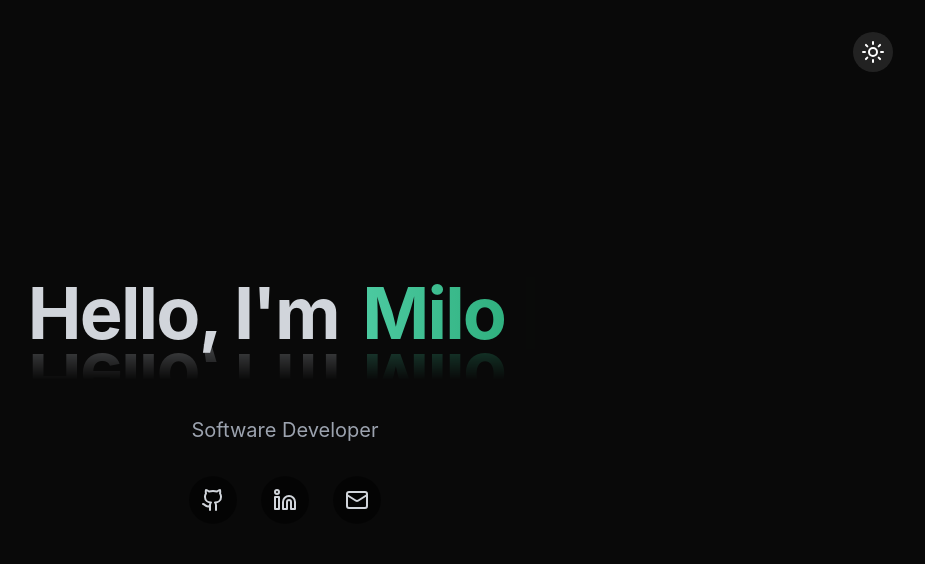
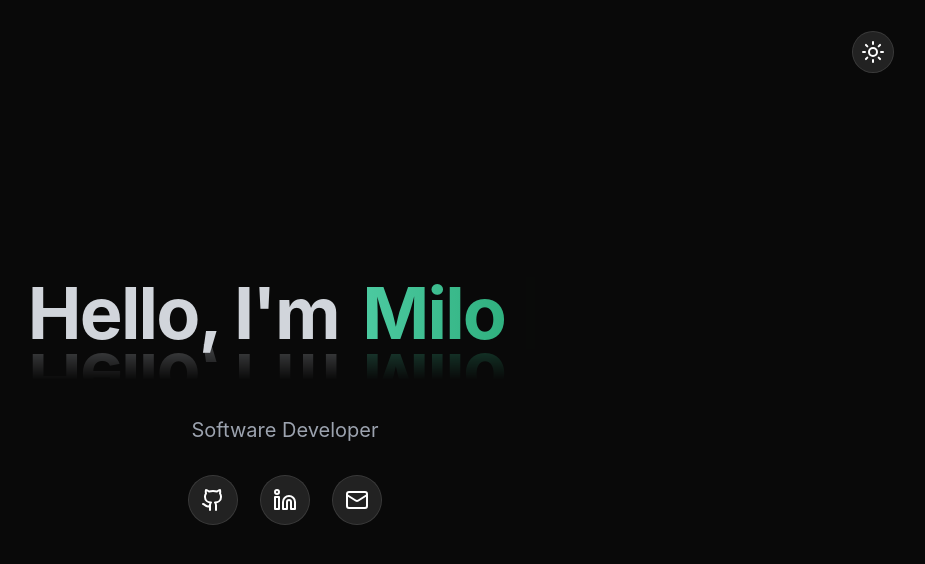
Before and after one commit to MiloBarai/Personal_Page, a React (Create React App) app: page / in a window 1280 px wide. Shown: the top 564 px of the page, without its empty margins (355-1280 px from the left). Built offline with nearby package versions, Linux system fonts and the light colour scheme.

Commit message:
adding better UI/UX to button and setting standard

```diff
--- a/src/components/HeroSection.js
+++ b/src/components/HeroSection.js
@@ -65,9 +65,11 @@ const HeroSection = () => {
         onClick={() => setDarkMode(!darkMode)}
         className={`absolute top-8 right-8 p-2 rounded-full transition-all duration-300 z-10 ${
           darkMode
-            ? 'bg-white/10 hover:bg-white/20 text-white'
-            : 'bg-black/10 hover:bg-black/20 text-black'
+            ? 'bg-white/10 hover:bg-[#4ECCA3]/20 text-white hover:text-[#4ECCA3] ring-1 ring-white/20 hover:ring-[#4ECCA3]/50'
+            : 'bg-black/5 hover:bg-[#2EAF7D]/20 text-gray-600 hover:text-[#2EAF7D] ring-1 ring-black/10 hover:ring-[#2EAF7D]/50'
         }`}
+        whileHover={{ scale: 1.1 }}
+        whileTap={{ scale: 0.95 }}
       >
         {darkMode ? <Sun size={24} /> : <Moon size={24} />}
       </motion.button>
@@ -157,8 +159,8 @@ const SocialLink = ({ href, icon, darkMode }) => (
     rel="noopener noreferrer"
     className={`p-3 rounded-full transition-all duration-300 ${
       darkMode
-        ? 'bg-black/50 hover:bg-black/70 text-gray-300 hover:text-[#4ECCA3]'
-        : 'bg-black/5 hover:bg-black/10 text-gray-600 hover:text-[#2EAF7D]'
+        ? 'bg-white/10 hover:bg-[#4ECCA3]/20 text-white hover:text-[#4ECCA3] ring-1 ring-white/20 hover:ring-[#4ECCA3]/50'
+        : 'bg-black/5 hover:bg-[#2EAF7D]/20 text-gray-600 hover:text-[#2EAF7D] ring-1 ring-black/10 hover:ring-[#2EAF7D]/50'
     }`}
     whileHover={{ scale: 1.1 }}
     whileTap={{ scale: 0.95 }}
```
